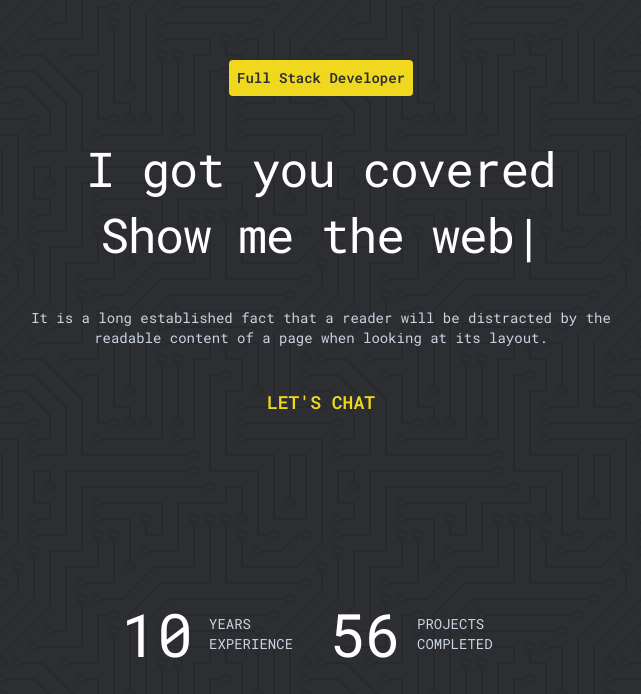
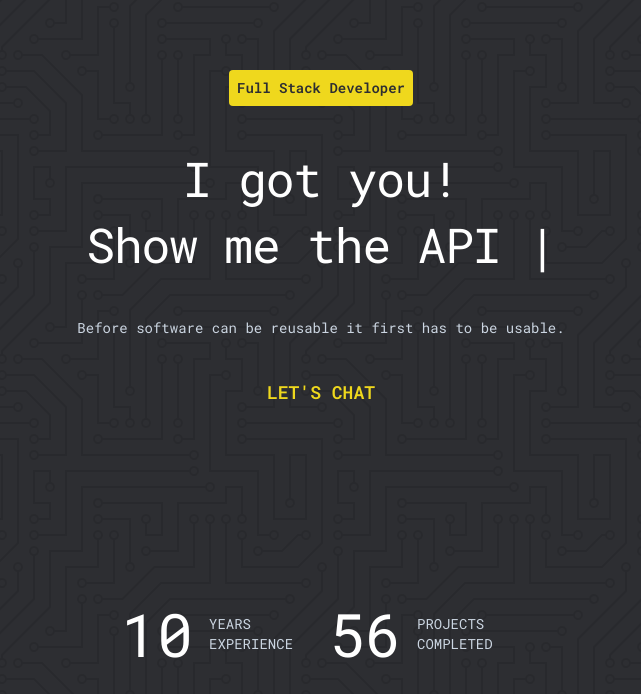
Before and after one commit to lvidal1/profile-2023, a Next.js app: page / in a window 1280 px wide. Shown: the part 106-800 px from the top of the page, without its empty margins (319-960 px from the left). Built offline with nearby package versions, Linux system fonts and the light colour scheme.

Commit message:
Updated title

```diff
--- a/components/Hero.tsx
+++ b/components/Hero.tsx
@@ -11,11 +11,11 @@ const Hero = () => {
                 <div className={styles.greeting}>
                     <span className={styles.label}>Full Stack Developer</span>
                     <h1 className={styles.title}>
-                        I got you covered<br />
+                        I got you!<br />
                         <TypingText />
                     </h1>
                     <p className={styles.copy}>
-                        It is a long established fact that a reader will be distracted by the readable content of a page when looking at its layout.
+                        Before software can be reusable it first has to be usable.
                     </p>
                     <a href='mailto:lvidal910@gmail.com' className={styles.ctaLink}>
                         LET&apos;S CHAT
--- a/components/TypingText.tsx
+++ b/components/TypingText.tsx
@@ -10,11 +10,11 @@ export const TypingText = () => {
                 1000,
                 'Show me the design',
                 1000,
-                'Show me the component',
-                1000,
                 'Show me the web',
                 1000,
-                'Show me the API',
+                'Show me the API ',
+                1000,
+                'Show me the DB',
                 1000,
             ]}
             speed={45} // Custom Speed from 1-99 - Default Speed: 40
```
